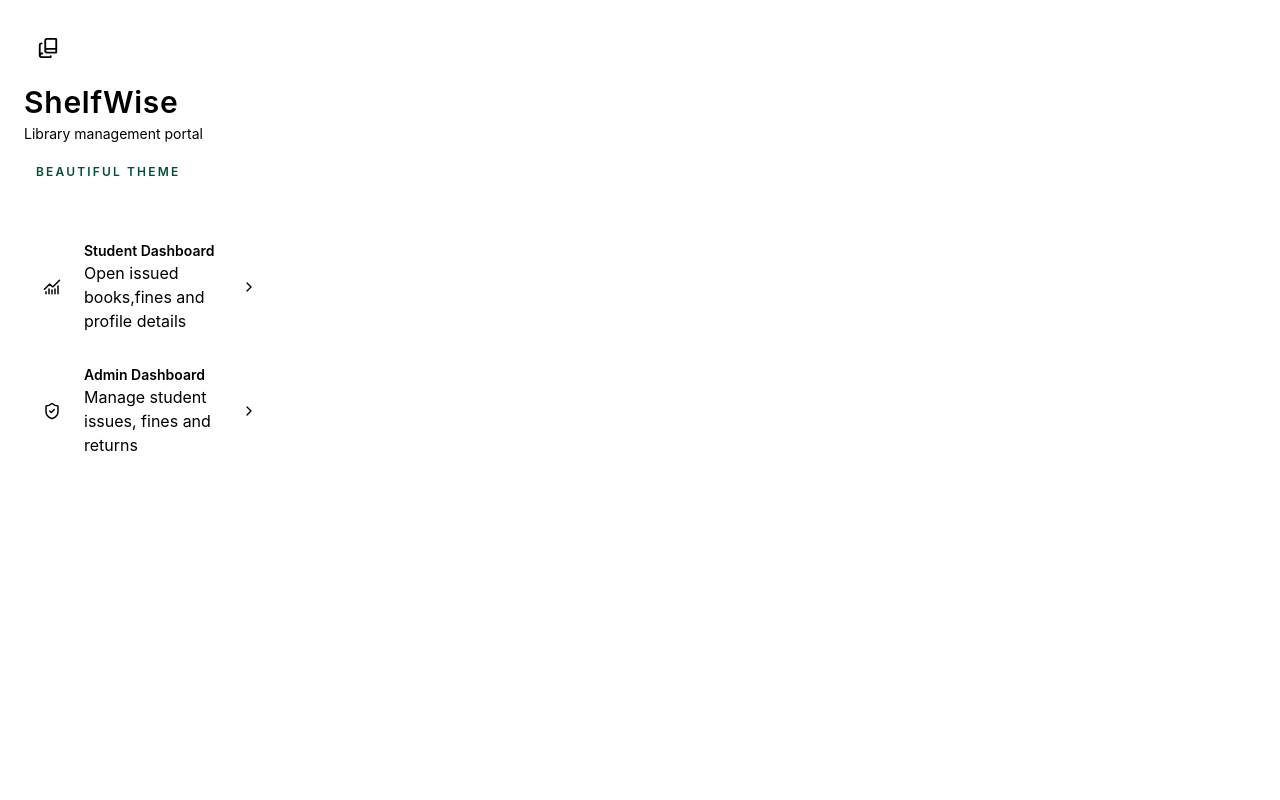
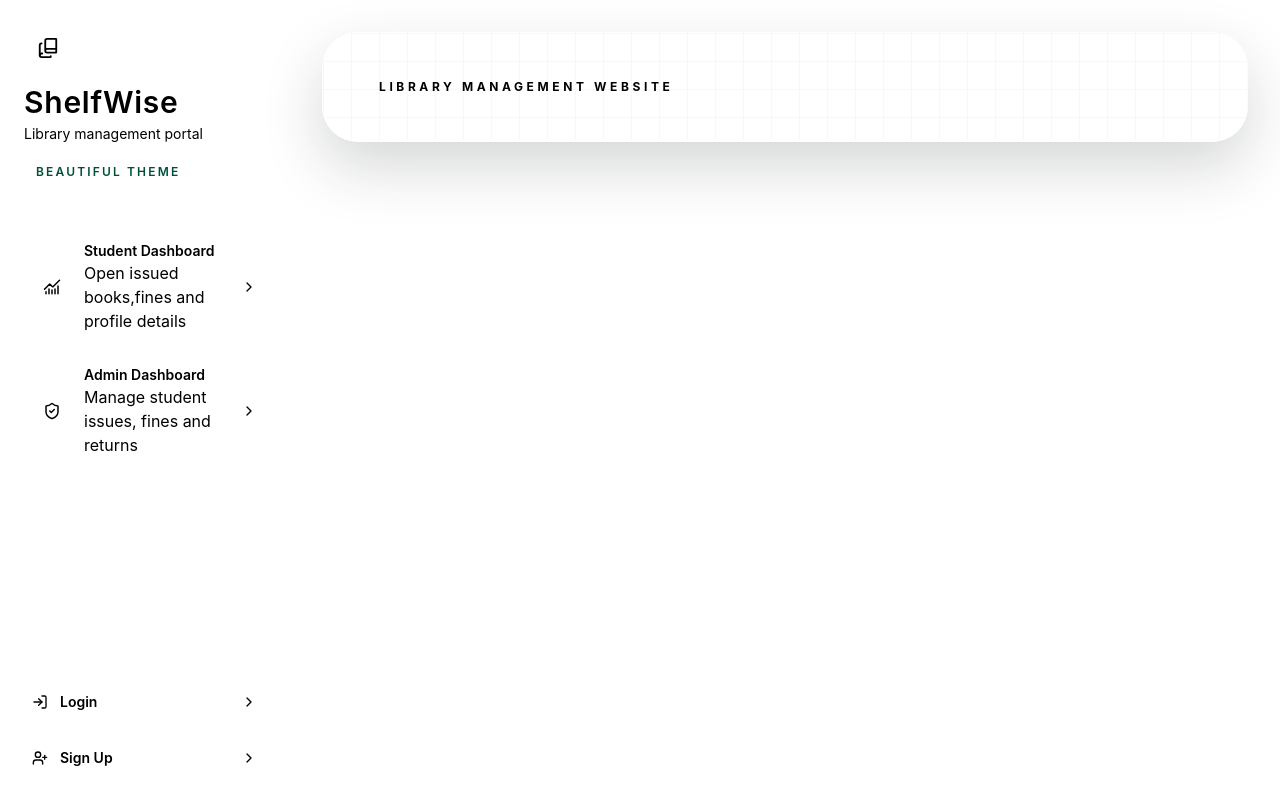
Before and after one commit to ankitkrgupta06/Library_Management_System, a React (Vite) app in the folder frontend/: page / in a window 1280 px wide. Built offline with nearby package versions, Linux system fonts and the light colour scheme.

Commit message:
Sidebar Completed

```diff
--- a/frontend/src/components/Sidebar.jsx
+++ b/frontend/src/components/Sidebar.jsx
@@ -1,6 +1,6 @@
 import React from 'react'
 import { sidebarStyles as s } from '../assets/dummyStyles'
-import {Bell, BookCopy, ChartNoAxesCombined, ChevronRight, Menu, ShieldCheck, UserRound, X} from 'lucide-react';
+import {Bell, BookCopy, ChartNoAxesCombined, ChevronRight, LogIn, Menu, ShieldCheck, UserPlus, UserRound, X} from 'lucide-react';
 import { Link, Links, useLocation } from 'react-router-dom';
 import { useState } from 'react';
 const iconMap={
@@ -70,7 +70,29 @@ function Sidebar({
           })}
         </nav>
         <div className={s.footer}>
+          {footerItems.map((item)=>{
+            const Icon=item.icon==="signup"?UserPlus:LogIn;
 
+            if(item.action){
+              return(
+                <button key={item.label} type='button' onClick={item.action} className={`${s.footerButton}${item.kind==='primary'?s.footerButtonPrimary:s.footerButtonSecondary}`}>
+                  <span className={s.footerIconWrapper}>
+                    <Icon size={16}/>{item.label}
+                  </span>
+                  <ChevronRight size={16}/>
+                </button>
+              )
+            }
+
+            return(
+              <Link key={item.label} to={item.href} className={`${s.footerLink}${item.kind==='primary'?s.footerLinkPrimary:s.footerLinkSecondary}`}>
+                <span className={s.footerIconWrapper}>
+                  <Icon size={16}/>{item.label}
+                </span>
+                <ChevronRight size={16}/>
+              </Link>
+            )
+          })}
         </div>
       </aside>
     </>
--- a/frontend/src/pages/Home.jsx
+++ b/frontend/src/pages/Home.jsx
@@ -2,6 +2,8 @@ import React from 'react'
 import Sidebar from '../components/Sidebar'
 import { BookMarked, ShieldCheck, Users } from 'lucide-react';
 import { useAuth } from '../shared/AuthContext';
+import { useNavigate } from 'react-router-dom';
+import { homeStyles as s } from '../assets/dummyStyles';
 
 const navItems=[
   {
@@ -40,10 +42,11 @@ const features=[
 
 function Home() {
   const {currentUser,logout}=useAuth();
+  const navigate=useNavigate();
   const footerItems=currentUser
     ?[
       {
-        label:"logout",
+        label:"Logout",
         icon:"login",
         kind:"primary",
         action:()=>{
@@ -53,7 +56,7 @@ function Home() {
       },
     ]
     :[
-      {label:"login",href:"/login",icon:"login",kind:"primary"},
+      {label:"Login",href:"/login",icon:"login",kind:"primary"},
       {
         label:"Sign Up",
         href:"/signup",
@@ -63,7 +66,7 @@ function Home() {
     ];
 
   return (
-    <div>
+    <div className={s.layoutContainer}>
       <Sidebar
         title="ShelfWise"
         subtitle="Library management portal"
@@ -71,6 +74,17 @@ function Home() {
         navItems={navItems}
         footerItems={footerItems}
         />
+      <main className={s.mainContent}>
+        <div className={s.innerContainer}>
+          <section className={s.heroSection}>
+            <div className={s.heroGrid}>
+              <div>
+                <span className={s.heroBadge}>Library Management Website</span>
+              </div>
+            </div>
+          </section>
+        </div>
+      </main>
     </div>
   )
 }
```
